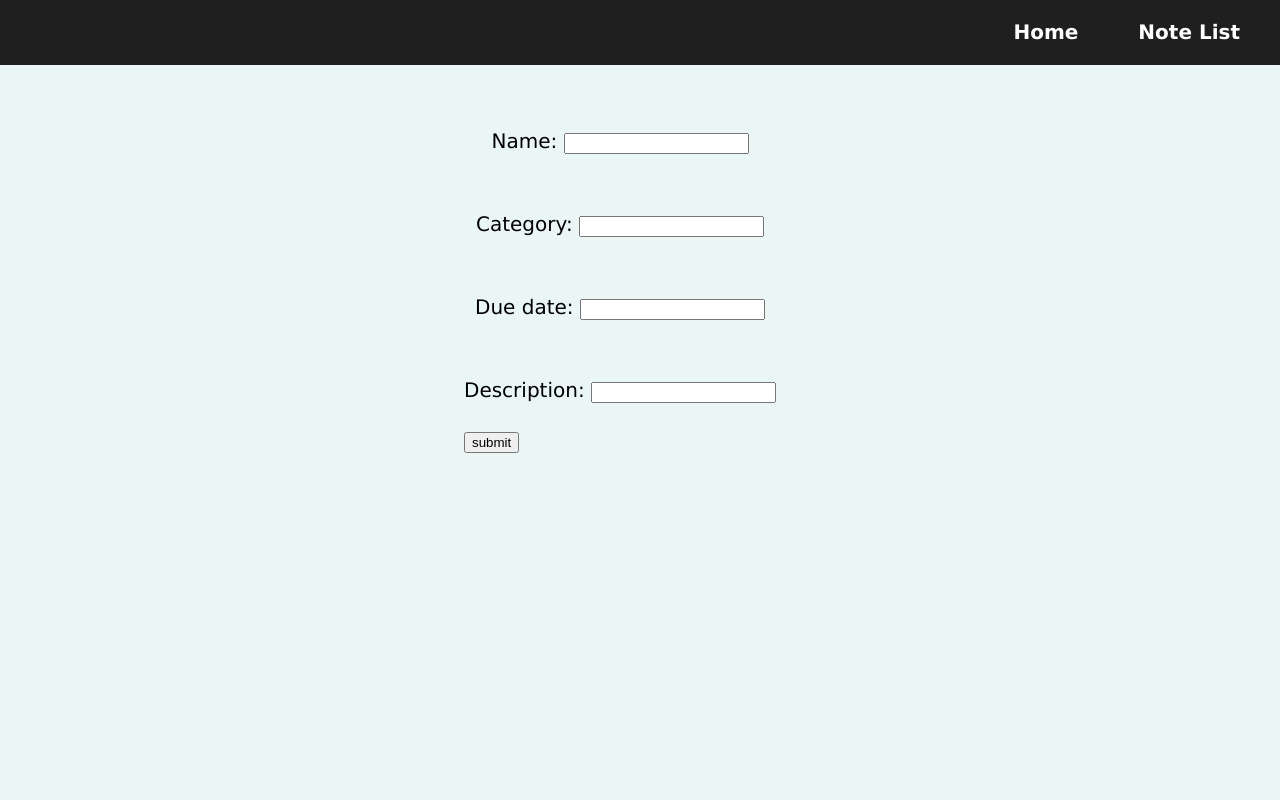
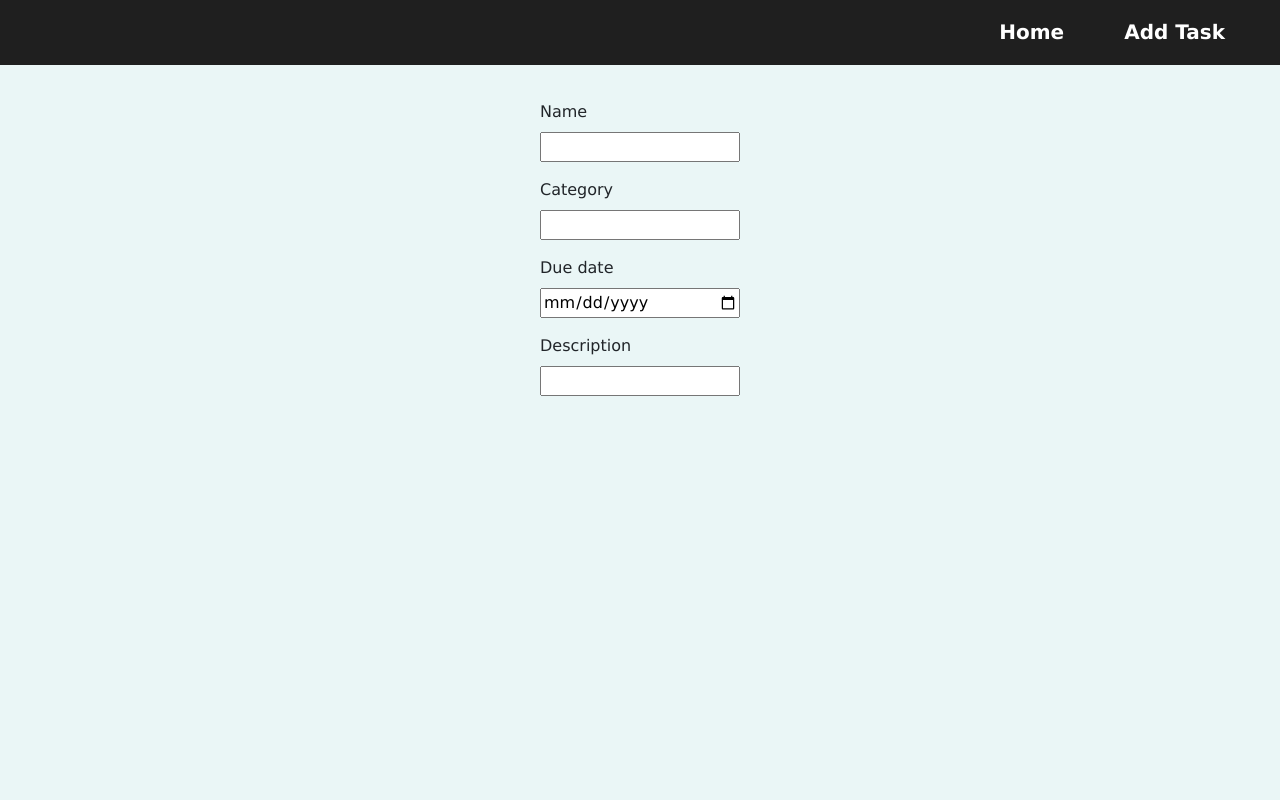
Before and after one commit to dafin678/NoteDote, a Django app: page /to-do-list/add-task in a window 1280 px wide. Run offline with Django 3.2, Linux system fonts and the light colour scheme; some libraries are stand-ins or nearby versions.

Commit message:
edit form style

```diff
--- a/to_do_list/static/style.css
+++ b/to_do_list/static/style.css
@@ -141,10 +141,12 @@ p{
     line-height: 83px;
     text-align: center;
 }
+
 body {
   font-family: "Lucida Grande";
   height:100vh;
 }
+
 .container {
   max-width: 1100px;
   padding: 0 15px;
@@ -154,7 +156,6 @@ header {
   height: 65px;
   width: 100%;
   background-color:#1f1f1f;
-
   position :fixed;
 }
 .header-left {
@@ -188,31 +189,13 @@ header {
 .body-container{
   padding: 100px 0 100px 0;
 }
-
-.table-container{
-  display:flex;
-  flex-direction: column;
-  align-items:center;
-}
-
-table,th,td{
-  border:3px solid black;
-  background-color: white;
-  width:700px;
-  padding:10px;
-}
-table{
-  border-collapse: collapse;
-  box-shadow: 0 0 30px #2baaf3;
-}
-
 .card {
   margin-top: 20px;
   margin-bottom: 20px;
   margin-left: 70px;
   padding: 20px;
   background-color: #555555;
-  box-shadow: 0 4px 8px 0 rgba(0,0,0,0.2);
+  box-shadow: 0 4px 8px 0 rgb(0, 0, 0);
   transition: 0.3s;
   width: 500px;
   display: inline-grid;
@@ -220,17 +203,18 @@ table{
   border-radius: 10px;
 }
 
-/* .card:hover {
+.card:hover {
   box-shadow: 0 8px 30px 0 #8396d8;
   transform: scale(1);
-} */
+}
 
 .container-card {
-  padding: 20px 26px;
+  /* padding: 20px 26px; */
 }
+
 .body-card{
-  background-color: #2d2e30;
-  height: auto;
+  background-color: #2d2e30 !important;
+  height: auto !important;
   min-height: 100%;
   color:white;
   font-size:18px;
@@ -238,11 +222,6 @@ table{
 
 .body-form{
   background: #EAF6F6;;
-  height: 100%;
-  background-size:cover;
+  height: auto;
+  min-height: 100%;
 }
-.body-index{
-  background: #EAF6F6;
-  height: 100vh;
-  background-size:cover;
-}
--- a/to_do_list/templates/todo_form.html
+++ b/to_do_list/templates/todo_form.html
@@ -3,6 +3,7 @@
 <html lang="en">
 <head>
     <meta charset="UTF-8">
+    <link rel="stylesheet" href="https://maxcdn.bootstrapcdn.com/bootstrap/4.0.0/css/bootstrap.min.css" integrity="sha384-Gn5384xqQ1aoWXA+058RXPxPg6fy4IWvTNh0E263XmFcJlSAwiGgFAW/dAiS6JXm" crossorigin="anonymous">
     <link rel = "stylesheet" type= "text/css" href="{% static 'style.css'%}">
     <meta http-equiv="X-UA-Compatible" content="IE=edge">
     <meta name="viewport" content="width=device-width, initial-scale=1.0">
@@ -14,18 +15,34 @@
           <div class="container">
             <div class="header-right">
               <a href="/to-do-list"><b>Home</b></a>
-              <a href="/to-do-list"><b>Note List</b></a>
+              <a href="/to-do-list/add-task"><b>Add Task</b></a>
             </div>
           </div>
         </header>
         <div class ="body-container">
             <div style="display: flex; flex-direction: column; align-items: center; justify-content: center; width: 100%;">
-
-                <form action="" method="POST">
-                    {% csrf_token %}
-                    {{form.as_p}}
-                    <input type="submit"  value="submit">
-                </form>
+            <form>
+              <div class="form-group">
+                <label>Name</label>
+                <br>
+                <input type="text" name = "name" required id ="id_name" style="width: 200px;">
+              </div>
+              <div class="form-group">
+                <label>Category</label>
+                <br>
+                <input type="text" name = "category" required id ="id_category" style="width: 200px;">
+              </div>
+              <div class="form-group">
+                <label>Due date</label>
+                <br>
+                <input type="date" name = "due_date" required id ="id_due_date" style="width: 200px;">
+              </div>
+              <div class="form-group">
+                <label>Description</label>
+                <br>
+                <input type="text" name = "description" required id ="id_description" style="width: 200px;">
+              </div>
+            </form>
             </div>
         </div>
       </div>
```
Also changed, not shown: to_do_list/forms.py (+0 -12 lines), to_do_list/serializers.py (+6 -6 lines).
